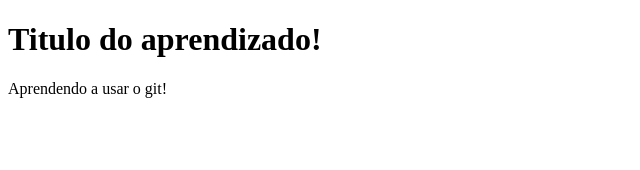
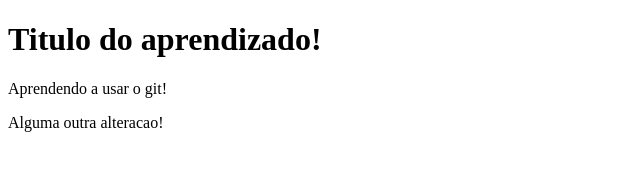
Before and after one commit to engmtk/tutorial_git, a plain HTML site: page index.html in a window 1280 px wide. Shown: the whole page, without its empty margins (0-640 px from the left). Drawn offline with Linux system fonts and the light colour scheme.

Commit message:
Nova demanda!

```diff
--- a/index.html
+++ b/index.html
@@ -11,6 +11,7 @@
 <body>
 	<h1>Titulo do aprendizado!</h1>
 	<p>Aprendendo a usar o git!</p>
+	<p>Alguma outra alteracao!</p>
 </body>
 
 </html>
```
